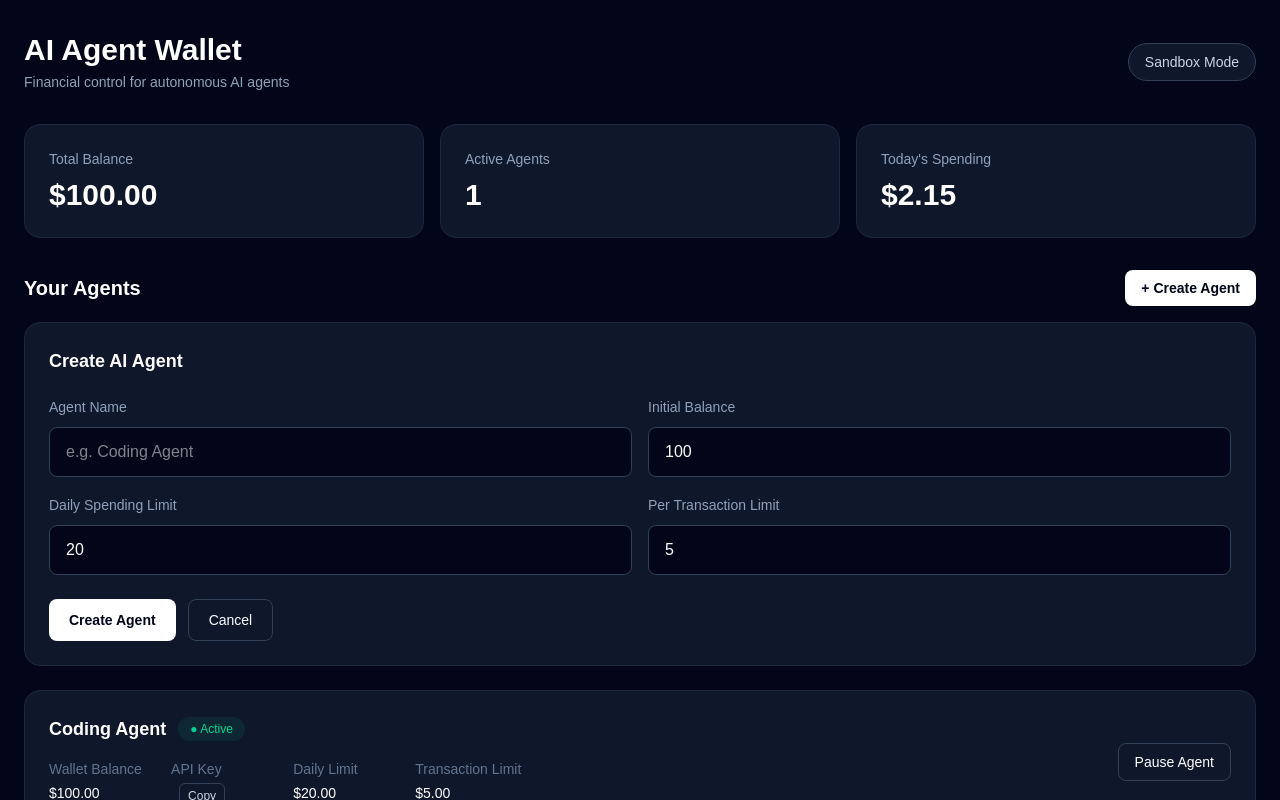
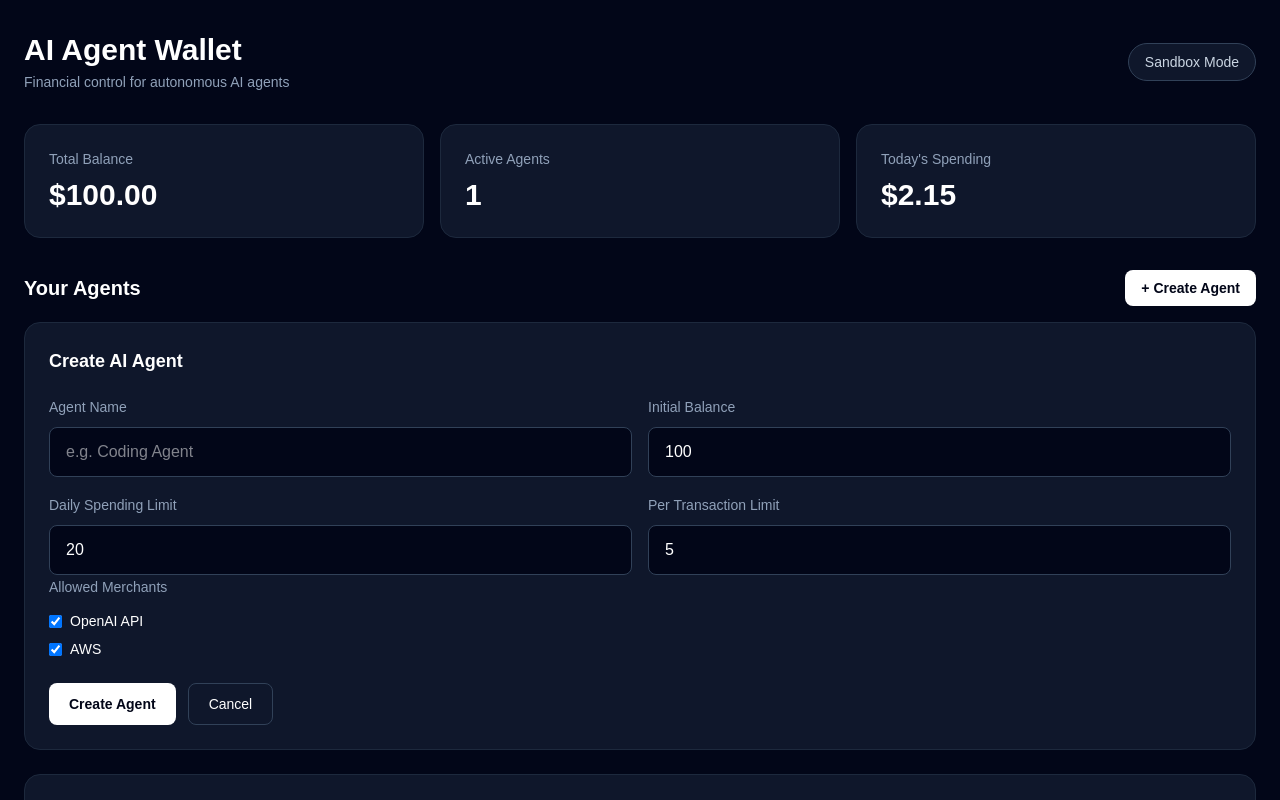
Before and after one commit to himanshu-learns/ai-agent-wallet, a Next.js app in the folder frontend/: page / in a window 1280 px wide. Both pictures are taken after typing "Sample", "5" into the empty fields and a click on the button "+ Create Agent". Shown: the top 800 px of the page. Built offline with nearby package versions, Linux system fonts and the light colour scheme.

Commit message:
add configurable merchant allowlist

```diff
--- a/frontend/app/api/agents/route.ts
+++ b/frontend/app/api/agents/route.ts
@@ -5,14 +5,21 @@ export async function POST(request: Request) {
   try {
     const body = await request.json();
 
-    const { name, balance, dailyLimit, transactionLimit } = body;
+  const {
+  name,
+  balance,
+  dailyLimit,
+  transactionLimit,
+  allowedMerchants,
+} = body;
 
     if (
       typeof name !== "string" ||
       !name.trim() ||
       typeof balance !== "number" ||
       typeof dailyLimit !== "number" ||
-      typeof transactionLimit !== "number"
+      typeof transactionLimit !== "number" ||
+      !Array.isArray(allowedMerchants)
     ) {
       return NextResponse.json(
         {
@@ -27,7 +34,8 @@ export async function POST(request: Request) {
       name.trim(),
       balance,
       dailyLimit,
-      transactionLimit
+      transactionLimit,
+      allowedMerchants
     );
 
     return NextResponse.json({
--- a/frontend/app/page.tsx
+++ b/frontend/app/page.tsx
@@ -76,6 +76,10 @@ export default function Home() {
   const [paymentMerchant, setPaymentMerchant] = useState("");
   const [paymentAmount, setPaymentAmount] = useState("");
   const [selectedAgentId, setSelectedAgentId] = useState(1);
+  const [selectedMerchants, setSelectedMerchants] = useState<string[]>([
+  "OpenAI API",
+  "AWS",
+]);
 
 const [paymentResult, setPaymentResult] = useState<{
   approved: boolean;
@@ -105,6 +109,7 @@ const [paymentResult, setPaymentResult] = useState<{
         balance: Number(balance),
         dailyLimit: Number(dailyLimit),
         transactionLimit: Number(transactionLimit),
+        allowedMerchants: selectedMerchants,
       }),
     });
 
@@ -123,6 +128,7 @@ const [paymentResult, setPaymentResult] = useState<{
     setBalance("100");
     setDailyLimit("20");
     setTransactionLimit("5");
+    setSelectedMerchants(["OpenAI API", "AWS"]);
     setShowCreateForm(false);
   } catch {
     return;
@@ -306,6 +312,35 @@ async function requestPayment() {
                   />
                 </div>
               </div>
+
+              <div>
+  <label className="text-sm text-slate-400">
+    Allowed Merchants
+  </label>
+
+  <div className="mt-3 space-y-2">
+    {["OpenAI API", "AWS"].map((merchant) => (
+      <label
+        key={merchant}
+        className="flex items-center gap-2 text-sm"
+      >
+        <input
+          type="checkbox"
+          checked={selectedMerchants.includes(merchant)}
+          onChange={(event) => {
+            setSelectedMerchants((current) =>
+              event.target.checked
+                ? [...current, merchant]
+                : current.filter((item) => item !== merchant)
+            );
+          }}
+        />
+
+        <span>{merchant}</span>
+      </label>
+    ))}
+  </div>
+</div>
 
               <div className="mt-6 flex gap-3">
                 <button
--- a/frontend/lib/agentStore.ts
+++ b/frontend/lib/agentStore.ts
@@ -37,7 +37,8 @@ export function createAgent(
   name: string,
   balance: number,
   dailyLimit: number,
-  transactionLimit: number
+  transactionLimit: number,
+  allowedMerchants: string[]
 ): Agent {
   const newAgent: Agent = {
     id: Date.now(),
@@ -48,7 +49,7 @@ export function createAgent(
     active: true,
     spentToday: 0,
     apiKey: `sandbox-agent-key-${Date.now()}`,
-    allowedMerchants: ["OpenAI API", "AWS"],
+    allowedMerchants,
   };
 
   agents.push(newAgent);
```
